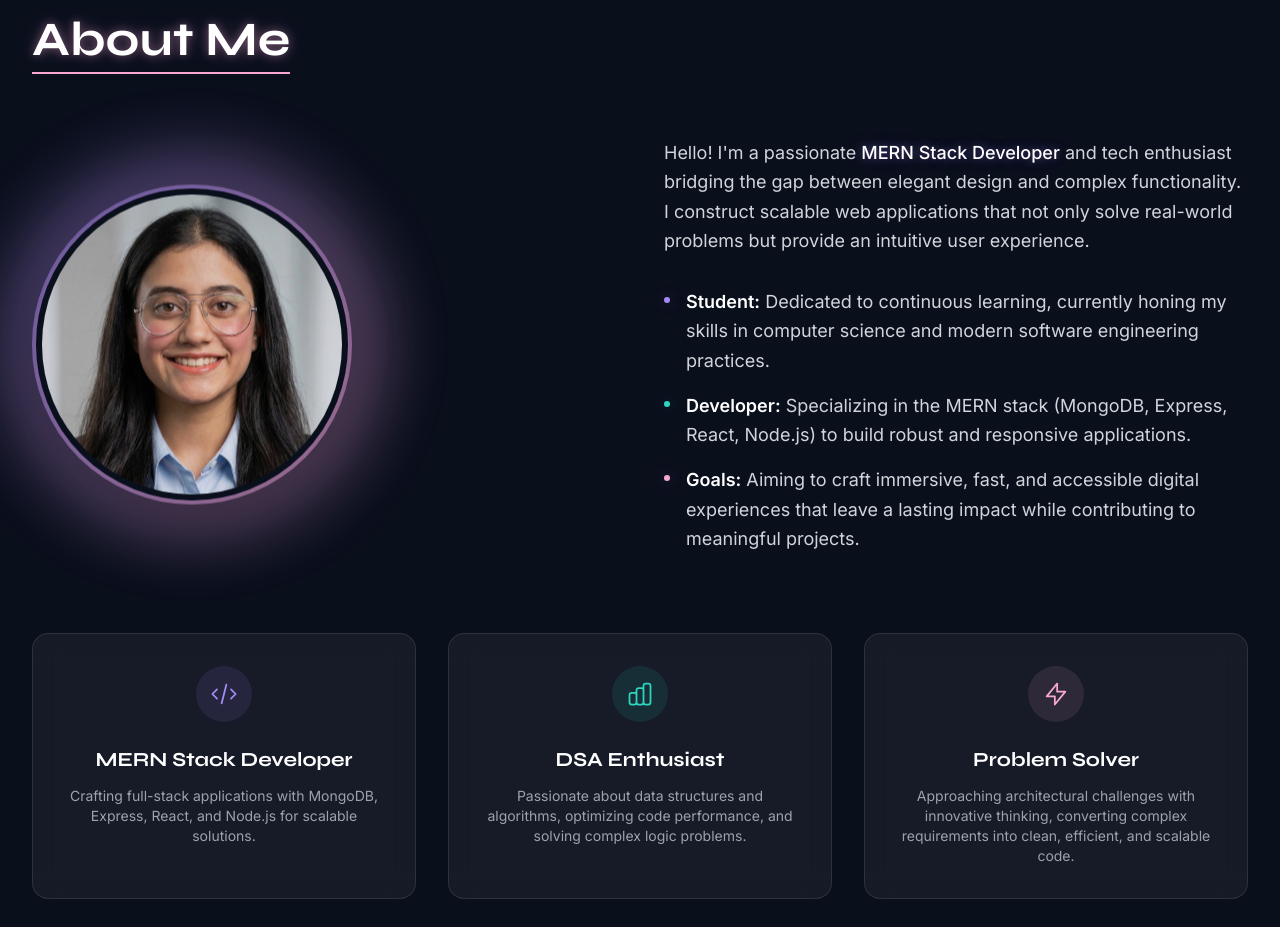
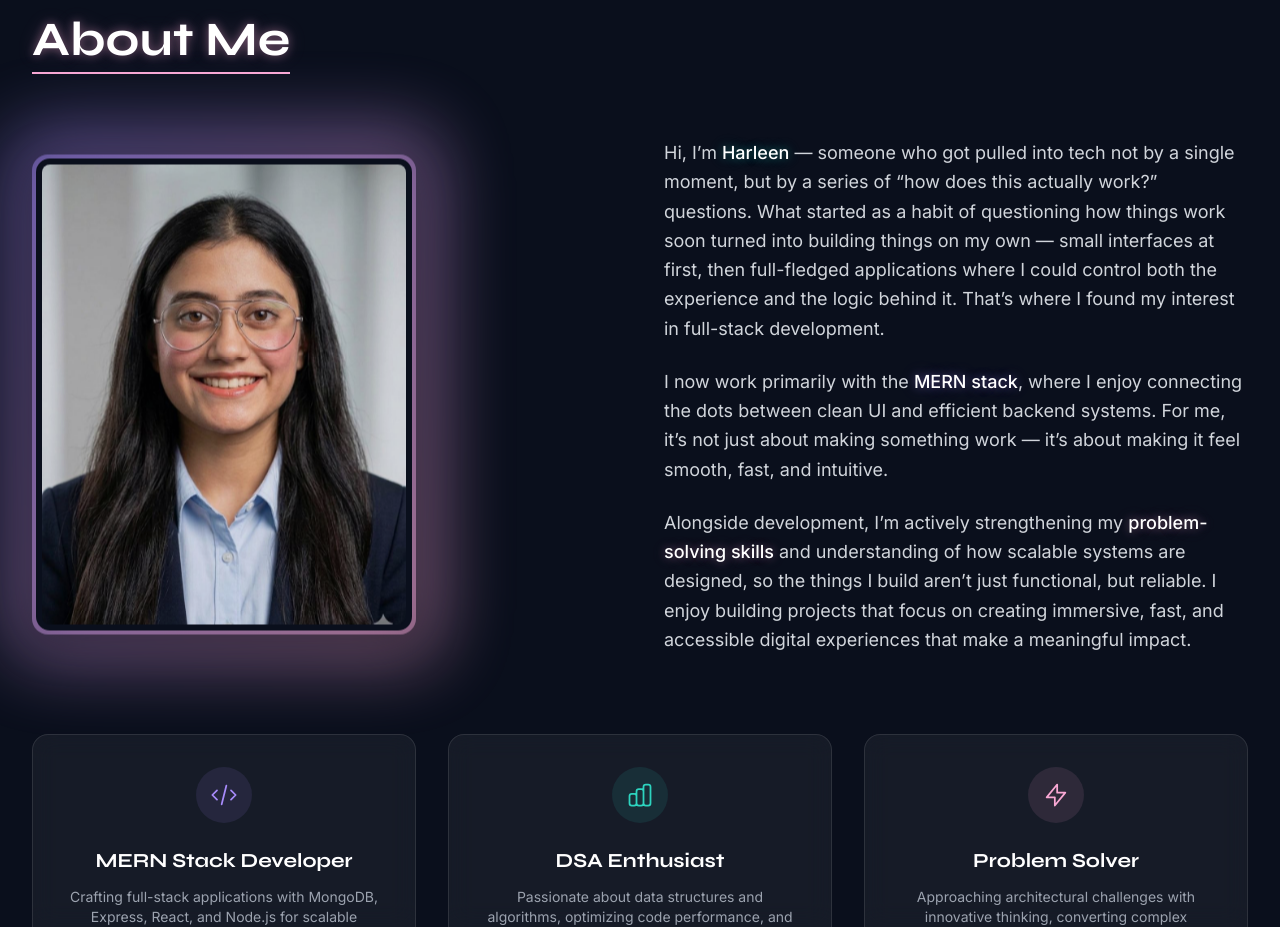
Before and after one commit to harleenkaur1505/Portfolio, a React (Vite) app: page / in a window 1280 px wide. Shown: the part 880-1807 px from the top of the page. Built offline with nearby package versions, Linux system fonts and the light colour scheme.

Commit message:
updated about section  successfully

```diff
--- a/src/components/sections/About.jsx
+++ b/src/components/sections/About.jsx
@@ -29,24 +29,24 @@ export default function About() {
             transition={{ duration: 0.6, delay: 0.2 }}
             className="flex justify-center md:justify-start"
           >
-            {/* Avatar Container with Subtle Float */}
+            {/* Portrait Container with Subtle Float */}
             <motion.div
               animate={{ y: [0, -8, 0] }}
               transition={{ duration: 6, repeat: Infinity, ease: "easeInOut" }}
-              className="relative w-[280px] h-[280px] md:w-[320px] md:h-[320px] flex items-center justify-center group mx-auto md:mx-0"
+              className="relative w-full max-w-sm aspect-[4/5] flex items-center justify-center group mx-auto md:mx-0"
             >
-              {/* Pulsing Gradient Ring behind Avatar (Enhanced but soft) */}
+              {/* Pulsing Gradient Ring behind Portrait (Enhanced but soft) */}
               <motion.div
                 animate={{ scale: [1, 1.05, 1], opacity: [0.3, 0.5, 0.3] }}
                 transition={{ duration: 5, repeat: Infinity, ease: "easeInOut" }}
-                className="absolute -inset-4 rounded-full bg-gradient-to-br from-accent-lavender to-accent-pink blur-[35px]"
+                className="absolute -inset-4 rounded-[2rem] bg-gradient-to-br from-accent-lavender to-accent-pink blur-[35px]"
               />
 
-              {/* Core Avatar Image */}
+              {/* Core Portrait Image */}
               <div
-                className="relative w-full h-full rounded-full p-[4px] bg-gradient-to-br from-accent-lavender/40 to-accent-pink/40 shadow-[0_8px_40px_rgba(0,0,0,0.4)] z-10"
+                className="relative w-full h-full rounded-2xl p-[4px] bg-gradient-to-br from-accent-lavender/40 to-accent-pink/40 shadow-[0_8px_40px_rgba(0,0,0,0.4)] z-10"
               >
-                <div className="w-full h-full rounded-full overflow-hidden border-[6px] border-futuristic bg-futuristic relative">
+                <div className="w-full h-full rounded-[14px] overflow-hidden border-[6px] border-futuristic bg-futuristic relative">
                   <img
                     src="/professional.jpg"
                     alt="Professional portrait"
@@ -72,27 +72,19 @@ export default function About() {
             whileInView={{ opacity: 1, x: 0 }}
             viewport={{ once: true }}
             transition={{ duration: 0.6, delay: 0.4 }}
-            className="space-y-6 text-gray-300 text-lg leading-relaxed file:font-sans"
+            className="space-y-6 text-gray-300 text-lg leading-relaxed font-sans"
           >
             <p>
-              Hello! I'm a passionate <span className="text-white font-medium glow-text-lavender">MERN Stack Developer</span> and tech enthusiast bridging the gap between elegant design and complex functionality. I construct scalable web applications that not only solve real-world problems but provide an intuitive user experience.
+              Hi, I’m <span className="text-white font-medium glow-text-teal">Harleen</span> — someone who got pulled into tech not by a single moment, but by a series of “how does this actually work?” questions. What started as a habit of questioning how things work soon turned into building things on my own — small interfaces at first, then full-fledged applications where I could control both the experience and the logic behind it. That’s where I found my interest in full-stack development.
             </p>
 
-            <div className="space-y-4 pt-2">
-              <div className="flex items-start gap-4">
-                <div className="w-1.5 h-1.5 rounded-full bg-accent-lavender mt-2.5 flex-shrink-0 glow-box-lavender"></div>
-                <p><strong className="text-white">Student:</strong> Dedicated to continuous learning, currently honing my skills in computer science and modern software engineering practices.</p>
-              </div>
-              <div className="flex items-start gap-4">
-                <div className="w-1.5 h-1.5 rounded-full bg-accent-teal mt-2.5 flex-shrink-0 glow-box-teal"></div>
-                <p><strong className="text-white">Developer:</strong> Specializing in the MERN stack (MongoDB, Express, React, Node.js) to build robust and responsive applications.</p>
-              </div>
-              <div className="flex items-start gap-4">
-                <div className="w-1.5 h-1.5 rounded-full bg-accent-pink mt-2.5 flex-shrink-0 glow-box-pink"></div>
-                <p><strong className="text-white">Goals:</strong> Aiming to craft immersive, fast, and accessible digital experiences that leave a lasting impact while contributing to meaningful projects.</p>
-              </div>
-            </div>
+            <p>
+              I now work primarily with the <span className="text-white font-medium glow-text-lavender">MERN stack</span>, where I enjoy connecting the dots between clean UI and efficient backend systems. For me, it’s not just about making something work — it’s about making it feel smooth, fast, and intuitive.
+            </p>
 
+            <p>
+              Alongside development, I’m actively strengthening my <span className="text-white font-medium glow-text-pink">problem-solving skills</span> and understanding of how scalable systems are designed, so the things I build aren’t just functional, but reliable. I enjoy building projects that focus on creating immersive, fast, and accessible digital experiences that make a meaningful impact.
+            </p>
           </motion.div>
 
         </div>
```
